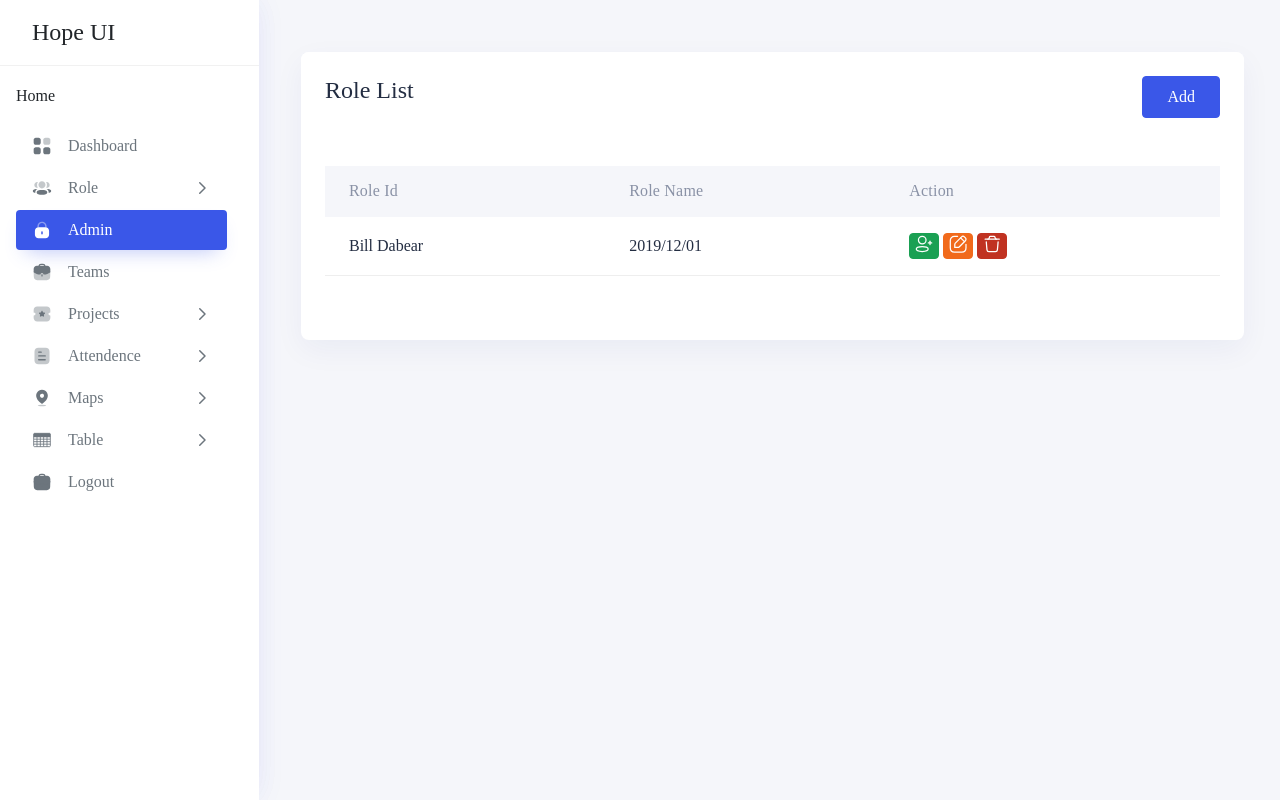
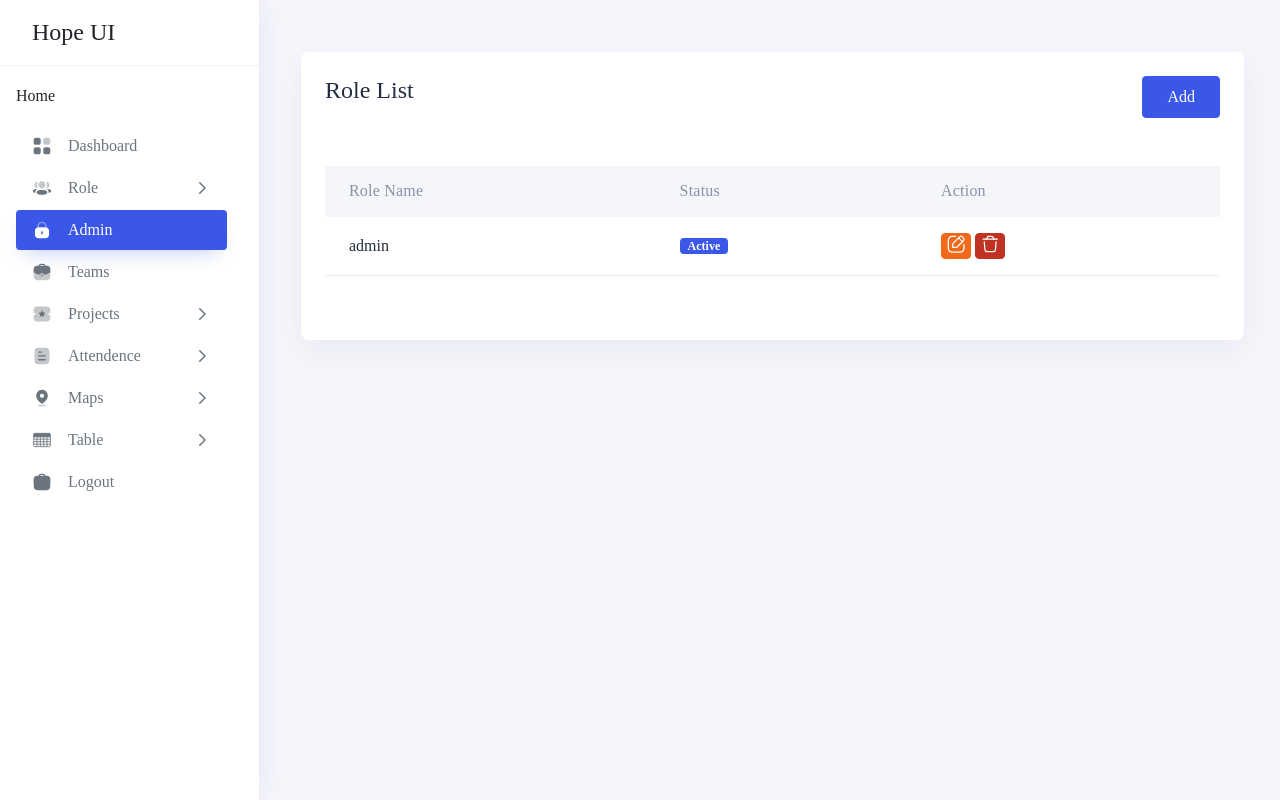
Before and after one commit to henixmehta/Erpsystem, a PHP site: page /roletable.php in a window 1280 px wide. Run offline with PHP 8.4, Linux system fonts and the light colour scheme; tables that the repository leaves empty or names only in its code hold one stand-in row (values such as "Sample post").

Commit message:
new change

```diff
--- a/roletable.php
+++ b/roletable.php
@@ -49,48 +49,64 @@
                   <table id="user-list-table" class="table table-striped" role="grid" data-bs-toggle="data-table">
                      <thead>
                         <tr class="ligth">
-                           <th>Role Id</th>
                            <th>Role Name</th>
+                           <th>Status</th>
                            <th style="min-width: 100px">Action</th>
                         </tr>
                      </thead>
                      <tbody>
+                     <?php
+                        $q = "select * from employee" ;
+                        $data=mysqli_query($con,$q);
+                        while($row=mysqli_fetch_array($data))
+                        {
+                        ?>
                         <tr>
-                           <td>Bill Dabear</td>
-                           <td>2019/12/01</td>
+                        <td><?php echo $row['role_name']?></td>
+                        <td><?php
+                        $status = $row['r_status'];
+                        if($status == "active")
+                        {
+                           ?>
+                            <span class="badge bg-primary">Active</span>
+                           <?php
+                        }
+                        else
+                        {
+                           ?>
+                           <span class="badge bg-danger">Inactive</span>
+                           <?php
+                        }
+                        ?>
+                        </td>
                         <td>
-                              <div class="flex align-items-center list-user-action">
-                                 <a class="btn btn-sm btn-icon btn-success" data-bs-toggle="tooltip" data-bs-placement="top" title="Add"  href="#">
+                        <!-- update -->
+                           <a class="btn btn-sm btn-icon btn-warning" data-bs-toggle="tooltip" data-bs-placement="top" title="Edit" data-original-title="Edit" href="roleupdate.php?id=<?php echo $row['id']?>">
                               <span class="btn-inner">
-                                       <svg class="icon-20" width="20" viewBox="0 0 24 24" fill="none"   >
-                                          <path fill-rule="evenodd" clip-rule="evenodd" d="M9.87651 15.2063C6.03251 15.2063 2.74951 15.7873 2.74951 18.1153C2.74951 20.4433 6.01251 21.0453 9.87651 21.0453C13.7215 21.0453 17.0035 20.4633 17.0035 18.1363C17.0035 15.8093 13.7415 15.2063 9.87651 15.2063Z" stroke="currentColor" stroke-width="1.5" stroke-linecap="round" stroke-linejoin="round"></path>
-                                          <path fill-rule="evenodd" clip-rule="evenodd" d="M9.8766 11.886C12.3996 11.886 14.4446 9.841 14.4446 7.318C14.4446 4.795 12.3996 2.75 9.8766 2.75C7.3546 2.75 5.3096 4.795 5.3096 7.318C5.3006 9.832 7.3306 11.877 9.8456 11.886H9.8766Z" stroke="currentColor" stroke-width="1.5" stroke-linecap="round" stroke-linejoin="round"></path>
-                                          <path d="M19.2036 8.66919V12.6792" stroke="currentColor" stroke-width="1.5" stroke-linecap="round" stroke-linejoin="round"></path>
-                                          <path d="M21.2497 10.6741H17.1597" stroke="currentColor" stroke-width="1.5" stroke-linecap="round" stroke-linejoin="round"></path>
-                                       </svg>
-                                    </span>
-                                 </a>
-                                 <a class="btn btn-sm btn-icon btn-warning" data-bs-toggle="tooltip" data-bs-placement="top" title="Edit"  href="#">
-                                    <span class="btn-inner">
-                                       <svg class="icon-20" width="20" viewBox="0 0 24 24" fill="none"  >
+                                 <svg class="icon-20" width="20" viewBox="0 0 24 24" fill="none" xmlns="http://www.w3.org/2000/svg">
                                     <path d="M11.4925 2.78906H7.75349C4.67849 2.78906 2.75049 4.96606 2.75049 8.04806V16.3621C2.75049 19.4441 4.66949 21.6211 7.75349 21.6211H16.5775C19.6625 21.6211 21.5815 19.4441 21.5815 16.3621V12.3341" stroke="currentColor" stroke-width="1.5" stroke-linecap="round" stroke-linejoin="round"></path>
                                     <path fill-rule="evenodd" clip-rule="evenodd" d="M8.82812 10.921L16.3011 3.44799C17.2321 2.51799 18.7411 2.51799 19.6721 3.44799L20.8891 4.66499C21.8201 5.59599 21.8201 7.10599 20.8891 8.03599L13.3801 15.545C12.9731 15.952 12.4211 16.181 11.8451 16.181H8.09912L8.19312 12.401C8.20712 11.845 8.43412 11.315 8.82812 10.921Z" stroke="currentColor" stroke-width="1.5" stroke-linecap="round" stroke-linejoin="round"></path>
                                     <path d="M15.1655 4.60254L19.7315 9.16854" stroke="currentColor" stroke-width="1.5" stroke-linecap="round" stroke-linejoin="round"></path>
                                  </svg>
                               </span>
                            </a>
-                                 <a class="btn btn-sm btn-icon btn-danger" data-bs-toggle="tooltip" data-bs-placement="top" title="Delete"  href="#">
+                           <!-- delete button -->
+                           <a class="btn btn-sm btn-icon btn-danger" data-bs-toggle="tooltip" data-bs-placement="top" title="Delete"  href="roledelete.php?id=<?php echo $row['id']?>" >
                               <span class="btn-inner">
-                                       <svg class="icon-20" width="20" viewBox="0 0 24 24" fill="none"   stroke="currentColor">
+                                 <svg class="icon-20" width="20" viewBox="0 0 24 24" fill="none" xmlns="http://www.w3.org/2000/svg" stroke="currentColor">
                                     <path d="M19.3248 9.46826C19.3248 9.46826 18.7818 16.2033 18.4668 19.0403C18.3168 20.3953 17.4798 21.1893 16.1088 21.2143C13.4998 21.2613 10.8878 21.2643 8.27979 21.2093C6.96079 21.1823 6.13779 20.3783 5.99079 19.0473C5.67379 16.1853 5.13379 9.46826 5.13379 9.46826" stroke="currentColor" stroke-width="1.5" stroke-linecap="round" stroke-linejoin="round"></path>
                                     <path d="M20.708 6.23975H3.75" stroke="currentColor" stroke-width="1.5" stroke-linecap="round" stroke-linejoin="round"></path>
                                     <path d="M17.4406 6.23973C16.6556 6.23973 15.9796 5.68473 15.8256 4.91573L15.5826 3.69973C15.4326 3.13873 14.9246 2.75073 14.3456 2.75073H10.1126C9.53358 2.75073 9.02558 3.13873 8.87558 3.69973L8.63258 4.91573C8.47858 5.68473 7.80258 6.23973 7.01758 6.23973" stroke="currentColor" stroke-width="1.5" stroke-linecap="round" stroke-linejoin="round"></path>
                                  </svg>
                               </span>
                            </a>
-                              </div>
                         </td>
+
                         </tr>
+                        <?php
+                        }
+                        ?>
+
                      </tbody>
                   </table>
                </div>
```
Also changed, not shown: addrole.php (+25 -15 lines), employee.php (+6 -5 lines). Lines whose indentation alone changed are shown as unchanged.
